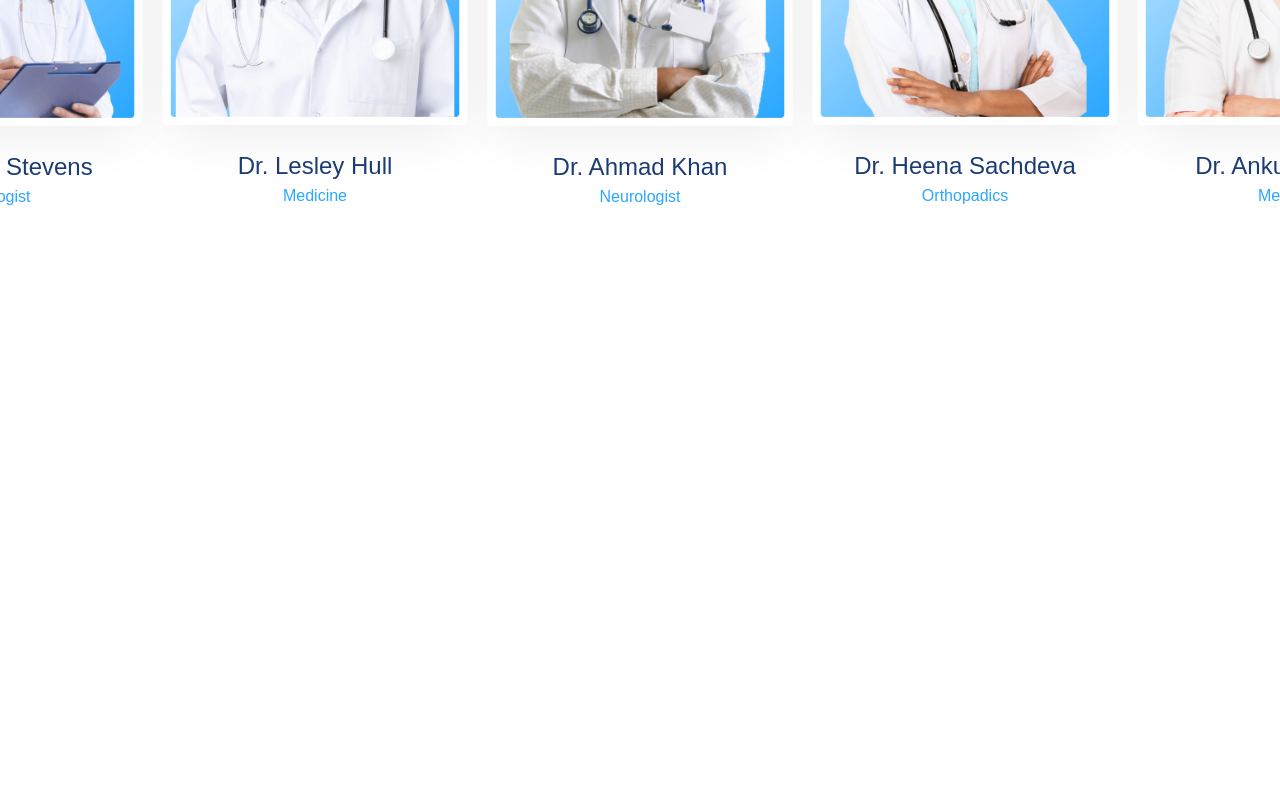
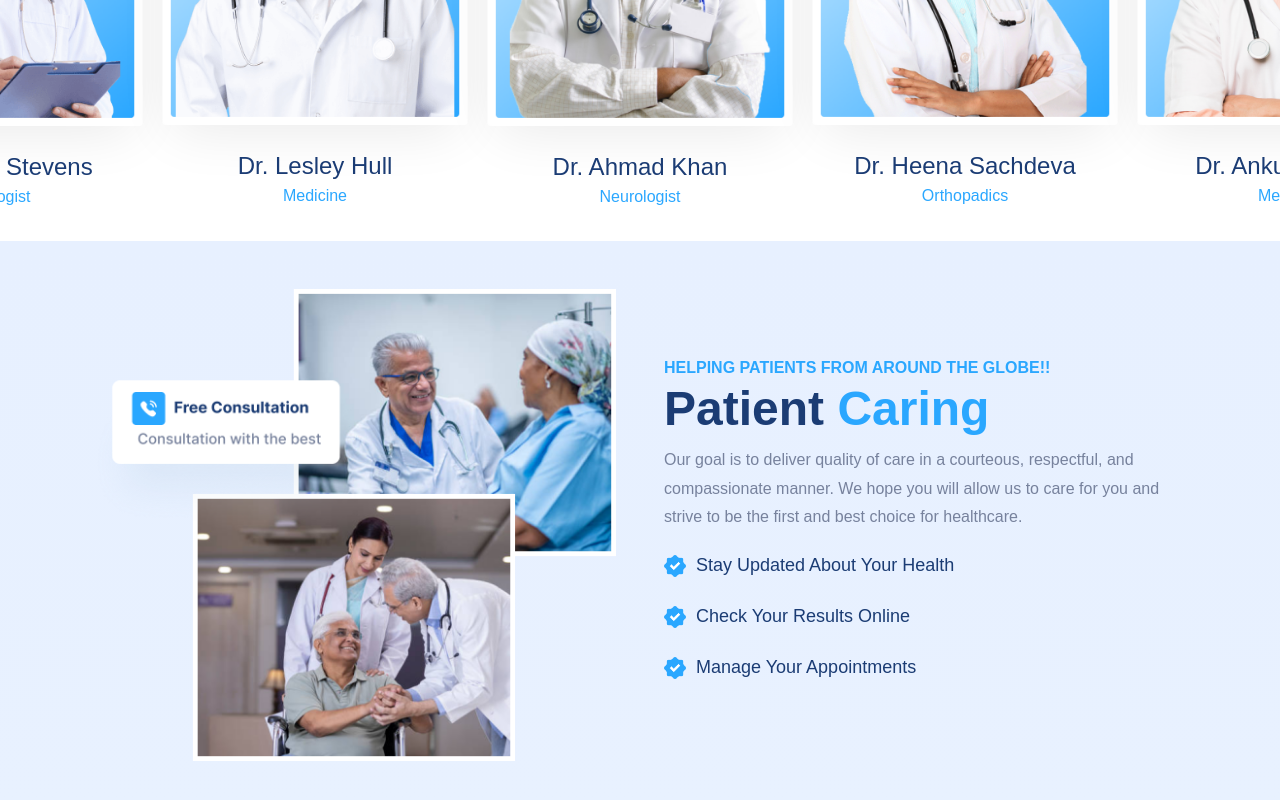
Before and after one commit to Pradhyumansinh/Medify, a React (Create React App) app: page / in a window 1280 px wide. Shown: the part 2210-3010 px from the top of the page. Before the commit the page ends 2451 px from the top, so only its background shows below. Built offline with nearby package versions, Linux system fonts and the light colour scheme; no server answers.

Commit message:
patientcarring added to home page

```diff
--- a/src/Home/Home.jsx
+++ b/src/Home/Home.jsx
@@ -6,6 +6,7 @@
 import Offers from "../components/Sections/Offers/Offers";
 import Specialization from "../components/Sections/Specialization/Specialization";
 import Specialists from "../components/Sections/Specialists/Specialists";
+import PatientCarring from "../components/Sections/PatientCaring/PatientCaring";
 
 const Home = () => {
     return (
@@ -35,6 +36,7 @@
         <Offers />
         <Specialization />
         <Specialists />
+        <PatientCarring />
     </Box>
     )
 }
--- /dev/null
+++ b/src/components/Sections/PatientCaring/PatientCaring.jsx
@@ -0,0 +1,71 @@
+import { Box, Container, Grid, List, ListItem, ListItemIcon, ListItemText, Typography } from "@mui/material";
+import banner from '../../../assets/patientcaring.png'
+import tick from '../../../assets/tick-blue.png'
+
+const PatientCaring = () => {
+    return (
+        <Box py={6} sx={{ background: 'linear-gradient(#E7F0FF, #E8F1FF)' }}>
+            <Container>
+                <Grid container spacing={6} alignItems='center'>
+
+                    <Grid item xs={12} md={6}>
+                        <Box
+                            component='img'
+                            src={banner}
+                            width={1}
+                        />
+                    </Grid>
+
+                    <Grid item xs={12} md={6}>
+                        <Typography
+                            fontWeight={600}
+                            color="primary.main"
+                        >
+                            HELPING PATIENTS FROM AROUND THE GLOBE!!
+                        </Typography>
+                        <Typography variant="h2" mb={1}>
+                            Patient <Box component='span' color='primary.main'>Caring</Box>
+                        </Typography>
+                        <Typography color='#77829D' lineHeight={1.8}>
+                            Our goal is to deliver quality of care in a courteous, respectful, and compassionate manner. We hope you will allow us to care for you and strive to be the first and best choice for healthcare.
+                        </Typography>
+
+                        <List sx={{ fontSize: { xs: 12, md: 18 } }}>
+                            <ListItem disableGutters>
+                                <ListItemIcon sx={{ minWidth: 32 }}>
+                                    <Box component='img' src={tick} height={22} width={22} />
+                                </ListItemIcon>
+                                <ListItemText
+                                    primary='Stay Updated About Your Health'
+                                    primaryTypographyProps={{ fontSize: { xs: 14, md: 18 }, fontWeight: 500, color: '#1B3C74' }}
+                                />
+                            </ListItem>
+                            <ListItem disableGutters>
+                                <ListItemIcon sx={{ minWidth: 32 }}>
+                                    <Box component='img' src={tick} height={22} width={22} />
+                                </ListItemIcon>
+                                <ListItemText
+                                    primary='Check Your Results Online'
+                                    primaryTypographyProps={{ fontSize: { xs: 14, md: 18 }, fontWeight: 500, color: '#1B3C74' }}
+                                />
+                            </ListItem>
+                            <ListItem disableGutters>
+                                <ListItemIcon sx={{ minWidth: 32 }}>
+                                    <Box component='img' src={tick} height={22} width={22} />
+                                </ListItemIcon>
+                                <ListItemText
+                                    primary='Manage Your Appointments'
+                                    primaryTypographyProps={{ fontSize: { xs: 14, md: 18 }, fontWeight: 500, color: '#1B3C74' }}
+                                />
+                            </ListItem>
+                        </List>
+
+                    </Grid>
+
+                </Grid>
+            </Container>
+        </Box>
+    )
+}
+
+export default PatientCaring;
```
Also changed, not shown: src/assets/patientcaring.png (added), src/assets/tick-blue.png (added).
